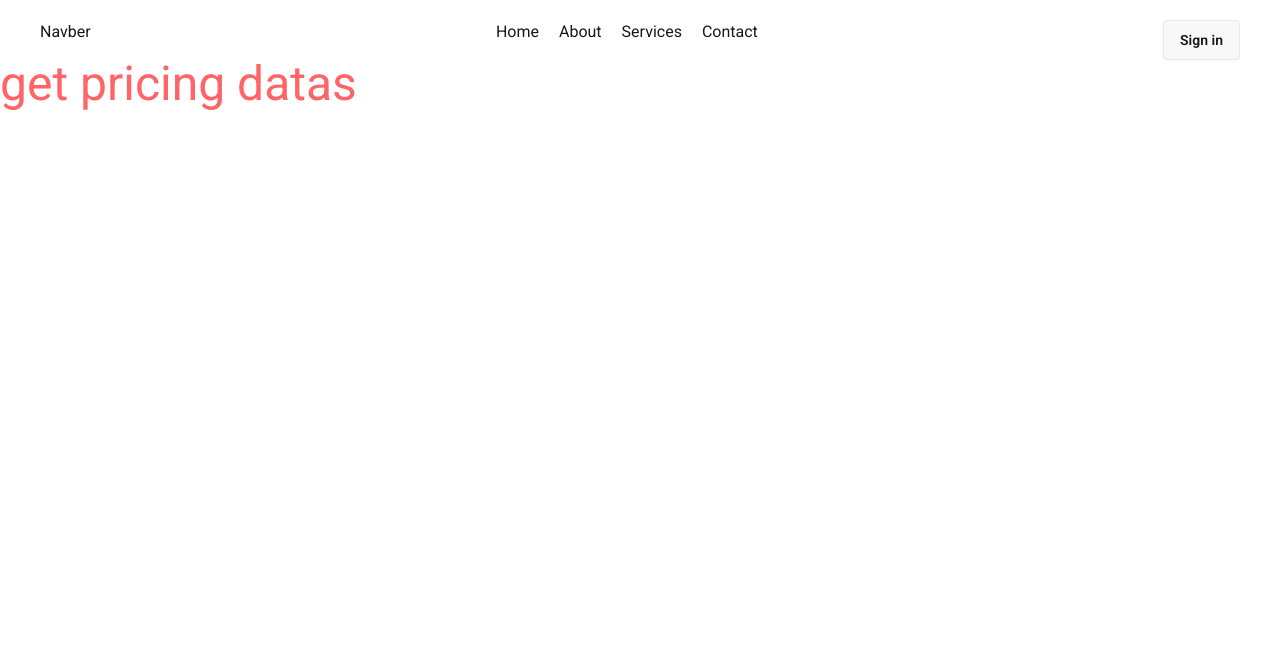
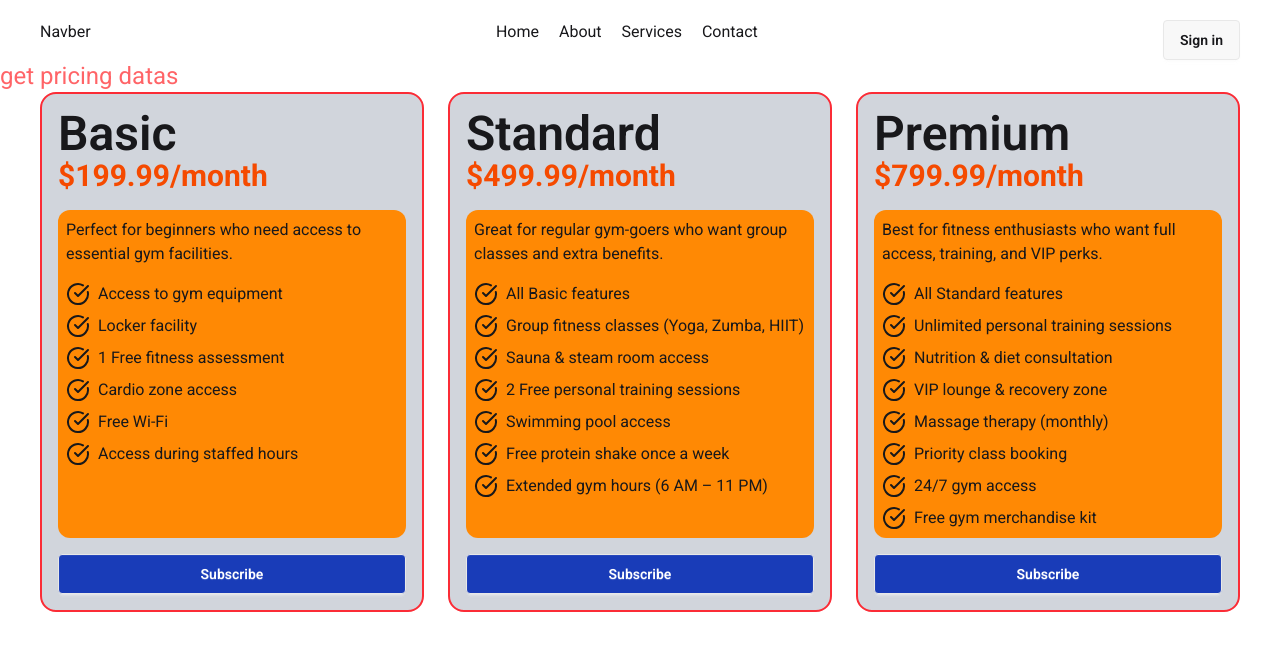
Before and after one commit to mohammademon393/priceing-option, a React (Vite) app: page / in a window 1280 px wide. Shown: the top 650 px of the page. Built offline with nearby package versions, Linux system fonts and the light colour scheme.

Commit message:
show card features and subscribe btn

```diff
--- a/public/priceing.json
+++ b/public/priceing.json
@@ -2,8 +2,9 @@
     {
         "id": 1,
         "plan": "Basic",
-        "price": "$199.99",
+        "price": "$199.99/month",
         "billingCycle": "Monthly",
+        "description": "Perfect for beginners who need access to essential gym facilities.",
         "features": [
             "Access to gym equipment",
             "Locker facility",
@@ -16,8 +17,9 @@
     {
         "id": 2,
         "plan": "Standard",
-        "price": "$499.99",
+        "price": "$499.99/month",
         "billingCycle": "Monthly",
+        "description": "Great for regular gym-goers who want group classes and extra benefits.",
         "features": [
             "All Basic features",
             "Group fitness classes (Yoga, Zumba, HIIT)",
@@ -31,8 +33,9 @@
     {
         "id": 3,
         "plan": "Premium",
-        "price": "$799.99",
+        "price": "$799.99/month",
         "billingCycle": "Monthly",
+        "description": "Best for fitness enthusiasts who want full access, training, and VIP perks.",
         "features": [
             "All Standard features",
             "Unlimited personal training sessions",
--- a/src/component/Navbar/Navbar.jsx
+++ b/src/component/Navbar/Navbar.jsx
@@ -26,7 +26,7 @@ const Navbar = () => {
           )}
 
           <ul className={`md:hidden bg-amber-300 absolute duration-1000
-            ${open ? 'top-8' : '-top-40'}
+            ${open ? 'top-14' : '-top-40'}
             `}>{links}</ul>
 
           <h3>Navber</h3>
--- /dev/null
+++ b/src/component/PriceingCard/Features.jsx
@@ -0,0 +1,14 @@
+import { CircleCheckBig } from 'lucide-react';
+import React from 'react';
+
+const Features = ({ feature }) => {
+    // console.log(feature);
+
+  return (
+      <p className='flex gap-2 mt-2'>
+        <CircleCheckBig></CircleCheckBig> {feature}
+      </p>
+  );
+};
+
+export default Features;
--- a/src/component/PriceingCard/PriceingCard.jsx
+++ b/src/component/PriceingCard/PriceingCard.jsx
@@ -1,9 +1,31 @@
-import React from 'react';
+import React from "react";
+import Features from "./Features";
 
 const PriceingCard = ({ priceing }) => {
-    console.log(priceing);
+  // console.log(priceing);
 
-  return <div></div>;
+  return (
+    // card
+    <div className="bg-gray-300 p-4 border-2 border-red-500 rounded-2xl flex flex-col">
+      {/* card header */}
+      <div>
+        <h2 className="text-5xl font-semibold">{priceing.plan}</h2>
+        <h4 className="text-3xl font-bold text-orange-600">{priceing.price}</h4>
+      </div>
+
+      {/* card body */}
+      <div className="bg-orange-400 mt-4 rounded-xl p-2 flex-1">
+        <p className="mb-4">{priceing.description}</p>
+
+        {priceing.features.map((feature, index) => (
+          <Features key={index} feature={feature}></Features>
+        ))}
+      </div>
+
+      {/* scscribe btn */}
+      <button className="btn w-full mt-4 bg-blue-800 text-white">Subscribe</button>
+    </div>
+  );
 };
 
 export default PriceingCard;
--- a/src/component/PriceingOption/PriceingOptions.jsx
+++ b/src/component/PriceingOption/PriceingOptions.jsx
@@ -6,11 +6,14 @@ const PriceingOptions = ({ pricePromise }) => {
 
   return (
     <div>
-      <h2 className="text-red-400 text-5xl">get pricing datas</h2>
+      <h2 className="text-red-400 text-2xl">get pricing datas</h2>
 
-      {priceData.map((priceing) => (
-        <PriceingCard key={priceing.id} priceing={priceing}></PriceingCard>
-      ))}
+      {/* card container */}
+      <div className='grid grid-cols-1 md:grid-cols-2 lg:grid-cols-3 gap-6 mx-10'>
+        {priceData.map((priceing) => (
+          <PriceingCard key={priceing.id} priceing={priceing}></PriceingCard>
+        ))}
+      </div>
     </div>
   );
 };
```
